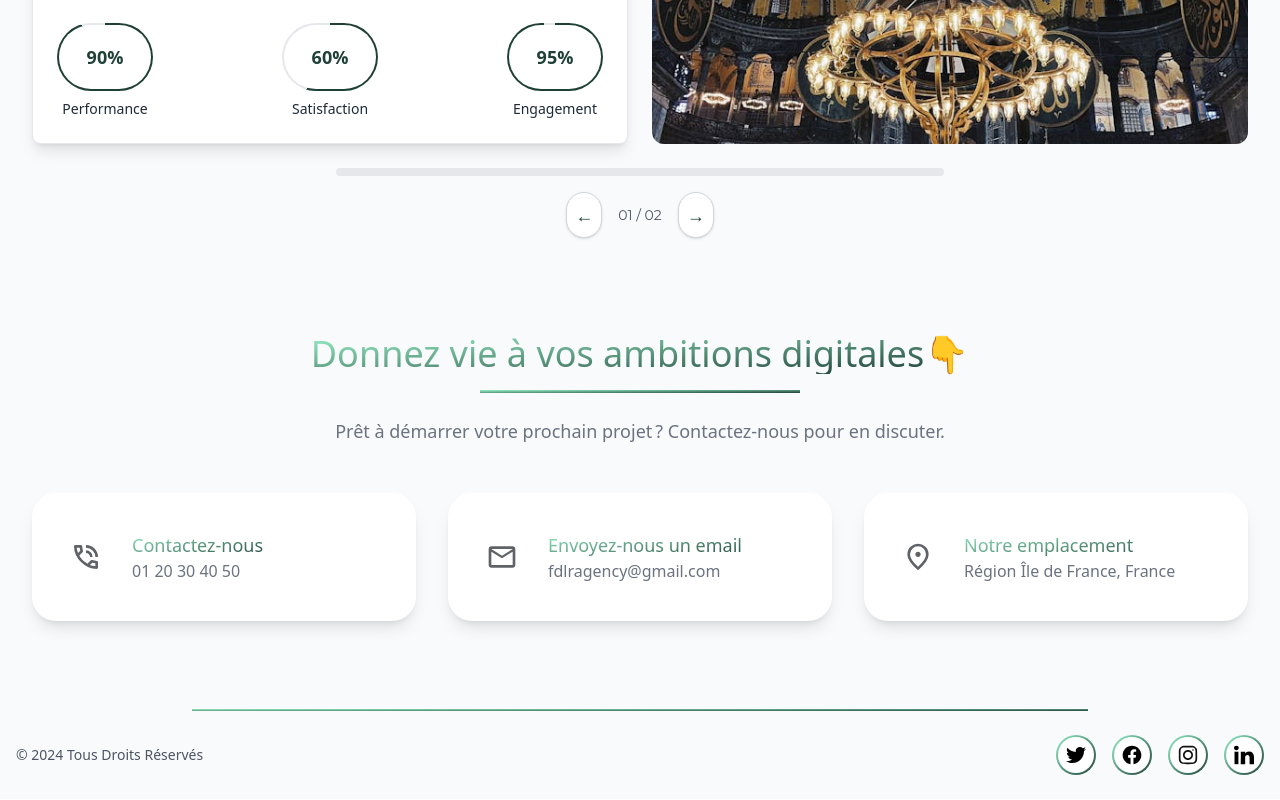
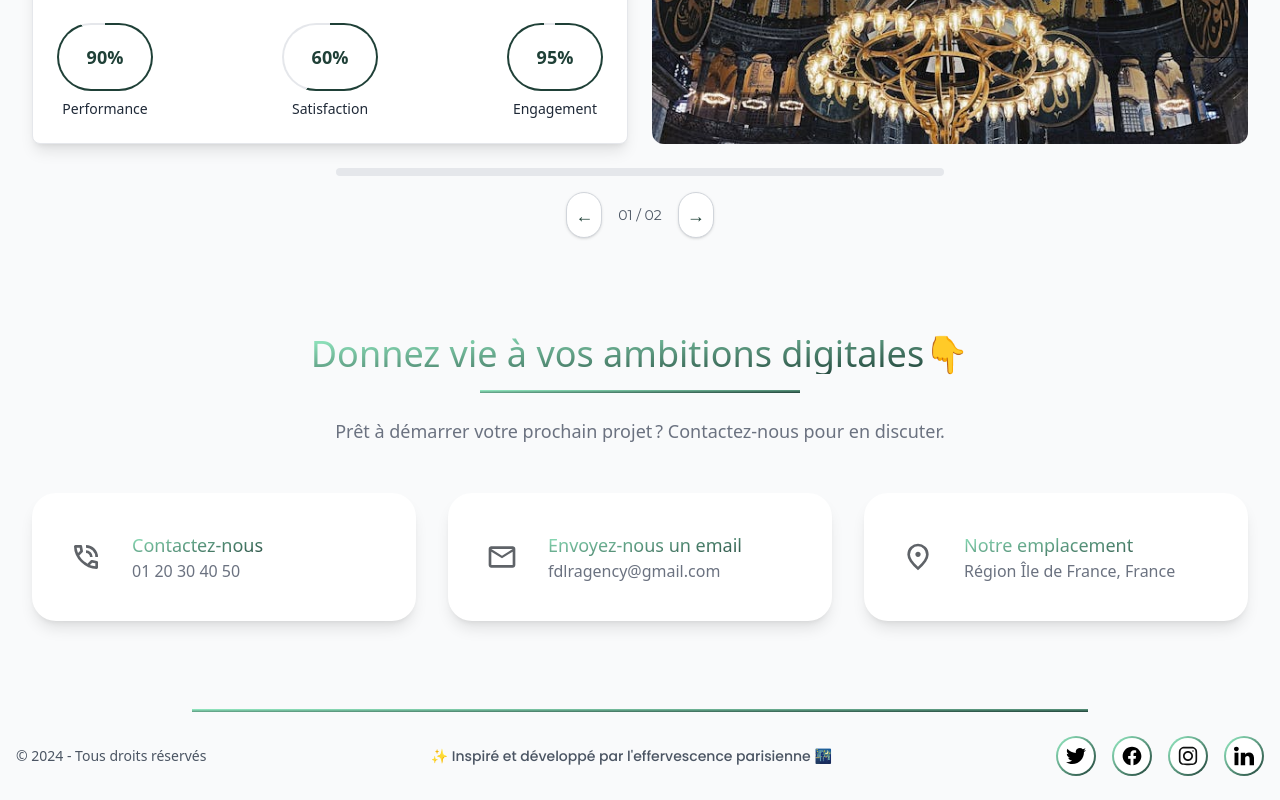
Before and after one commit to bocs91/fdlr-agency, a React (Vite) app: page / in a window 1280 px wide. Shown: the part 2017-2817 px from the top of the page. Built offline with nearby package versions, Linux system fonts and the light colour scheme.

Commit message:
update content, add animation for footer

```diff
--- a/src/components/Footer.jsx
+++ b/src/components/Footer.jsx
@@ -1,4 +1,5 @@
 import React from "react";
+import { motion } from "motion/react";
 import TwitterIcon from "../assets/icons/Twitter.svg";
 import FacebookIcon from "../assets/icons/Facebook.svg";
 import InstagramIcon from "../assets/icons/Instagram.svg";
@@ -7,32 +8,60 @@ import LinkedInIcon from "../assets/icons/LinkedIn.svg";
 const Footer = () => {
   return (
     <footer className="bg-gray-50">
-      {/* Container pour le footer */}
       <div className="container mx-auto py-6 px-4">
-        {/* Barre fine de séparation au-dessus de tout le contenu (texte et icônes) */}
-        <div
+        {/* Barre de séparation */}
+        <hr
           className="w-full max-w-4xl mx-auto mb-6"
           style={{
-            height: "2px",
+            height: "3px",
             background: "linear-gradient(to bottom right, #99F2C8, #1F4037)",
+            border: "none",
           }}
-        ></div>
+        />
 
-        {/* Bas du footer avec texte à gauche et icônes à droite */}
-        <div className="flex flex-col md:flex-row justify-between items-center">
-          {/* Copyright à gauche */}
-          <p className="text-sm text-gray-600 mb-4 md:mb-0">
-            &copy; 2024 Tous Droits Réservés
-          </p>
+        {/* Structure principale du footer */}
+        <div className="flex flex-col md:flex-row justify-between items-center text-center md:text-left">
+          {/* Copyright */}
+          <div aria-label="Droits d'auteur">
+            <p className="text-sm text-gray-600">
+              &copy; 2024 - Tous droits réservés
+            </p>
+          </div>
 
-          {/* Icônes réseaux sociaux à droite */}
-          <div className="flex space-x-4">
+          {/* Phrase centrée avec animation */}
+          <motion.div
+            aria-label="Phrase inspirationnelle"
+            whileHover={{
+              scale: 1.1,
+              color: "#1F4037",
+              transition: { duration: 0.5 },
+            }}
+          >
+            <p className="text-sm text-gray-600 font-medium font-poppins">
+              <span role="img" aria-label="star">
+                ✨
+              </span>{" "}
+              Inspiré et développé par l'effervescence parisienne{" "}
+              <span role="img" aria-label="night city">
+                🌃
+              </span>
+            </p>
+          </motion.div>
+
+          {/* Réseaux sociaux */}
+          <nav
+            aria-label="Liens vers les réseaux sociaux"
+            className="flex space-x-4"
+          >
             <a
-              href="#"
+              href="https://twitter.com"
+              aria-label="Twitter"
               className="p-[2px] rounded-full transition-transform duration-300 group"
               style={{
                 background: "linear-gradient(to bottom right, #99F2C8, #1F4037)",
               }}
+              target="_blank"
+              rel="noopener noreferrer"
             >
               <div className="bg-white rounded-full p-2 transition-all duration-300 group-hover:scale-105 group-hover:bg-[#1F4037]">
                 <img
@@ -43,11 +72,14 @@ const Footer = () => {
               </div>
             </a>
             <a
-              href="#"
+              href="https://facebook.com"
+              aria-label="Facebook"
               className="p-[2px] rounded-full transition-transform duration-300 group"
               style={{
                 background: "linear-gradient(to bottom right, #99F2C8, #1F4037)",
               }}
+              target="_blank"
+              rel="noopener noreferrer"
             >
               <div className="bg-white rounded-full p-2 transition-all duration-300 group-hover:scale-105 group-hover:bg-[#1F4037]">
                 <img
@@ -58,11 +90,14 @@ const Footer = () => {
               </div>
             </a>
             <a
-              href="#"
+              href="https://instagram.com"
+              aria-label="Instagram"
               className="p-[2px] rounded-full transition-transform duration-300 group"
               style={{
                 background: "linear-gradient(to bottom right, #99F2C8, #1F4037)",
               }}
+              target="_blank"
+              rel="noopener noreferrer"
             >
               <div className="bg-white rounded-full p-2 transition-all duration-300 group-hover:scale-105 group-hover:bg-[#1F4037]">
                 <img
@@ -73,11 +108,14 @@ const Footer = () => {
               </div>
             </a>
             <a
-              href="#"
+              href="https://linkedin.com"
+              aria-label="LinkedIn"
               className="p-[2px] rounded-full transition-transform duration-300 group"
               style={{
                 background: "linear-gradient(to bottom right, #99F2C8, #1F4037)",
               }}
+              target="_blank"
+              rel="noopener noreferrer"
             >
               <div className="bg-white rounded-full p-2 transition-all duration-300 group-hover:scale-105 group-hover:bg-[#1F4037]">
                 <img
@@ -87,7 +125,7 @@ const Footer = () => {
                 />
               </div>
             </a>
-          </div>
+          </nav>
         </div>
       </div>
     </footer>
```
